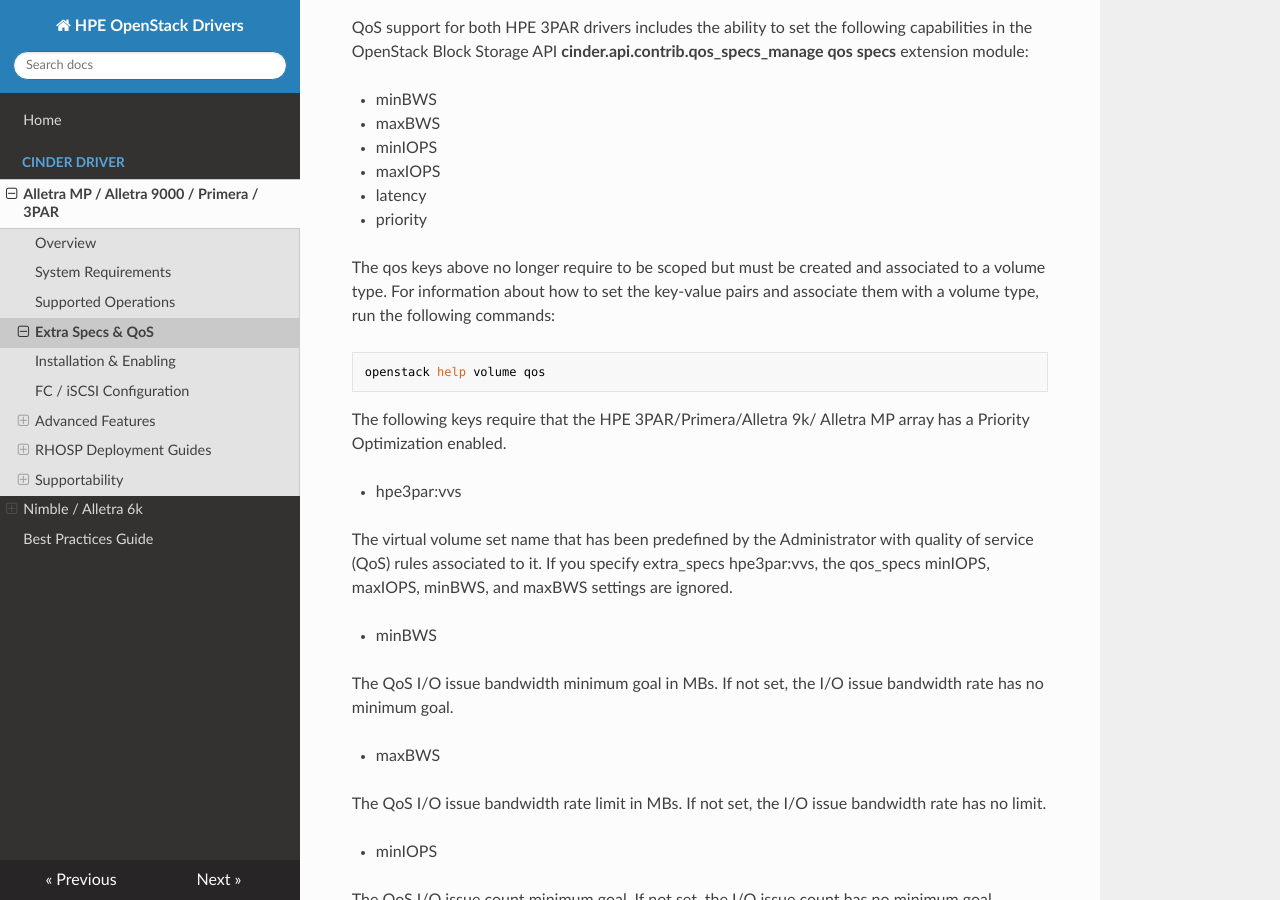
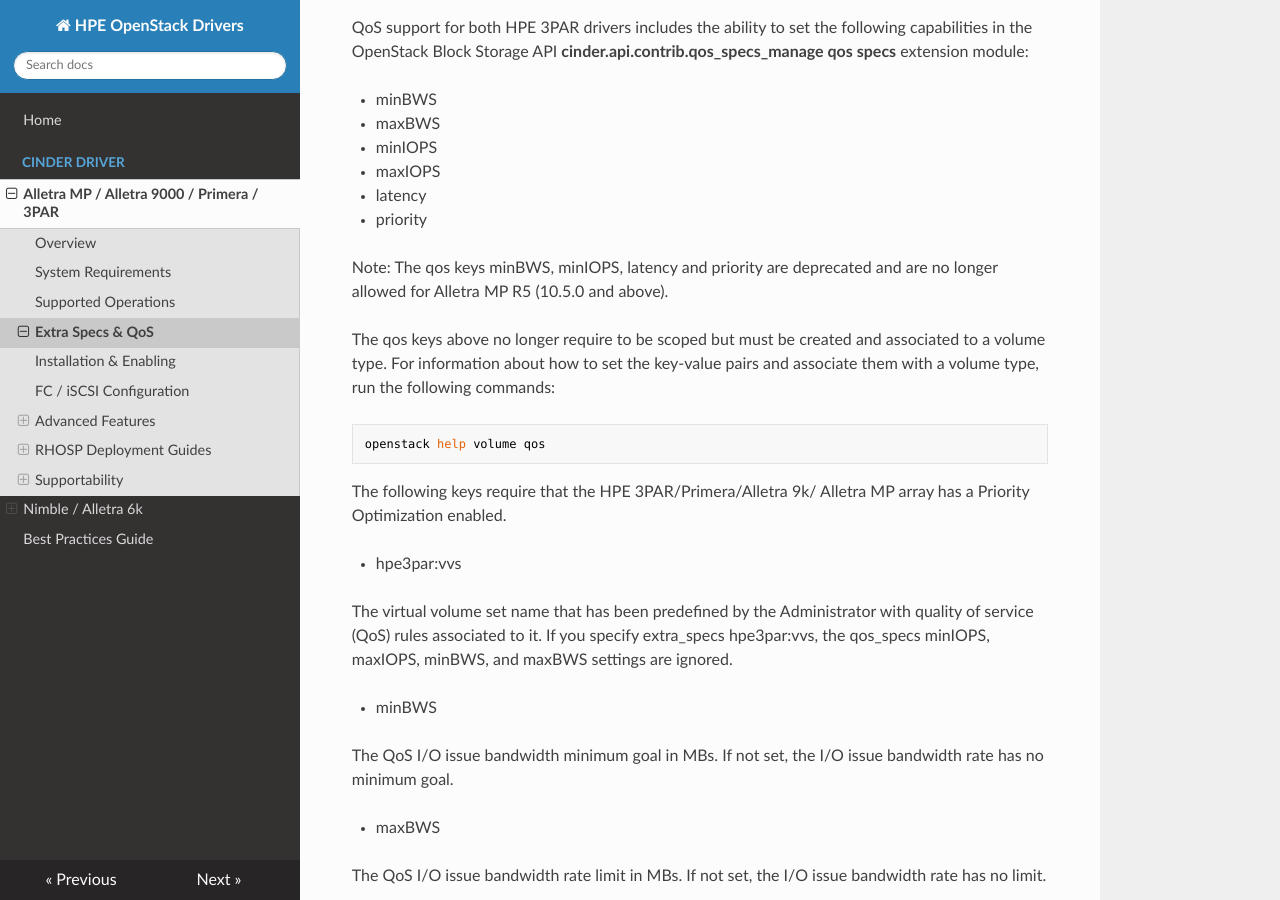
Before and after one commit to traghavendra/openstack, an MkDocs documentation site: the page built from docs/alletra-primera-3par/extra-specs-qos.md, in a window 1280 px wide and 900 px high, scrolled down 1208 px. Built offline with MkDocs 1.6.1, drawn with Linux system fonts in a browser that asks for light colours; nearby versions of some CDN libraries.

Commit message:
add note about deprecated qos feilds for R5

```diff
--- a/docs/alletra-primera-3par/extra-specs-qos.md
+++ b/docs/alletra-primera-3par/extra-specs-qos.md
@@ -48,6 +48,8 @@ QoS support for both HPE 3PAR drivers includes the ability to set the following
 - maxIOPS
 - latency
 - priority
+
+Note: The qos keys minBWS, minIOPS, latency and priority are deprecated and are no longer allowed for Alletra MP R5 (10.5.0 and above).
 
 The qos keys above no longer require to be scoped but must be created and associated to a volume type. For information about how to set the key-value pairs and associate them with a volume type, run the following commands:
 
```
